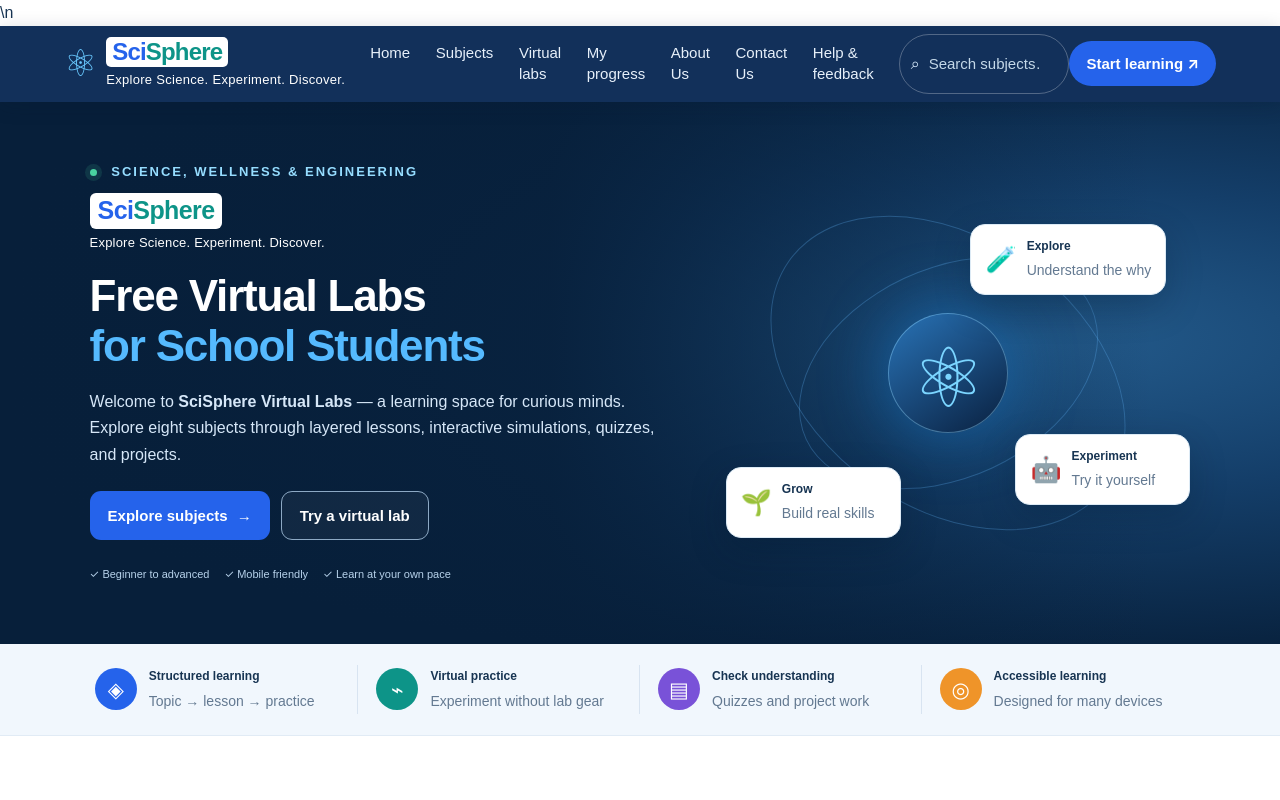
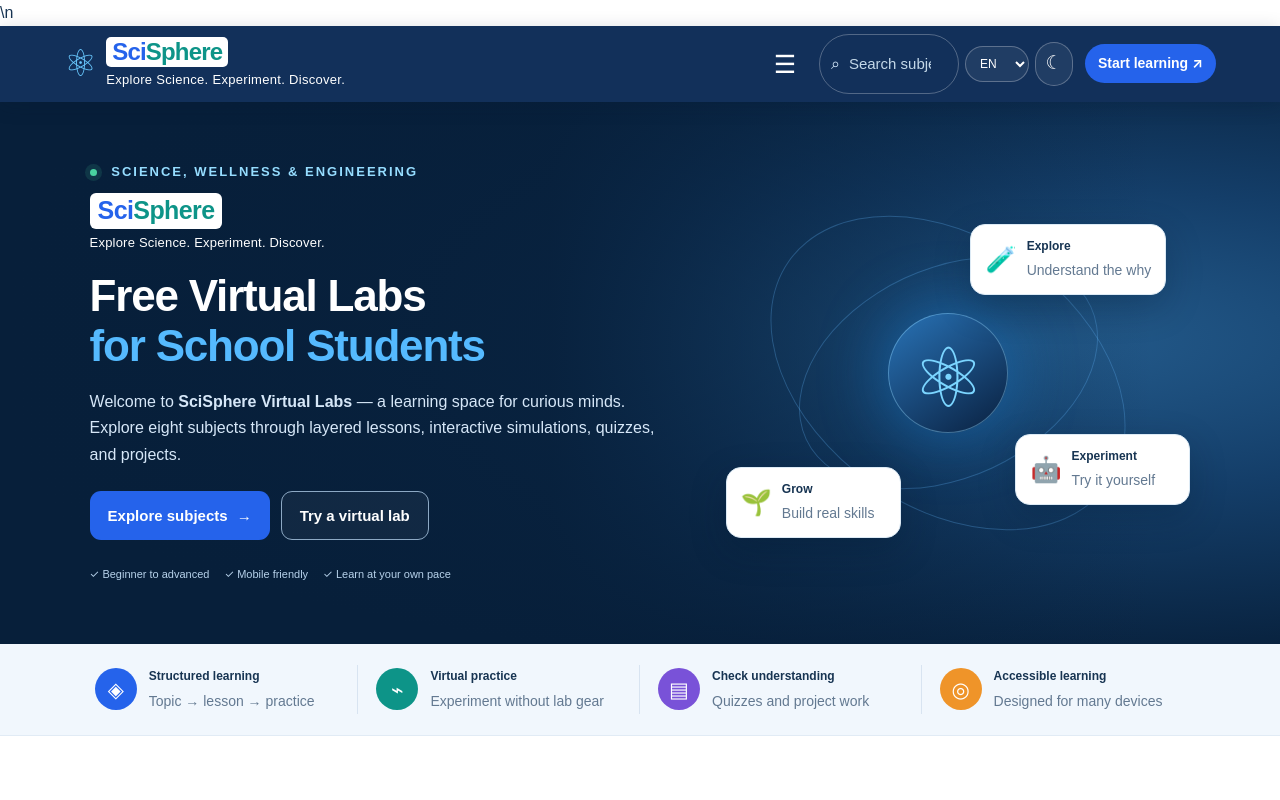
Before and after one commit to indiaeaglegames-blip/school, a plain HTML site: page index.html in a window 1280 px wide. Shown: the top 800 px of the page. Drawn offline with Linux system fonts and the light colour scheme.

Commit message:
Keep SciSphere navigation aligned at laptop widths

```diff
--- a/style.css
+++ b/style.css
@@ -136,3 +136,16 @@ footer .brand-copy small{font-size:9px;letter-spacing:.3px;color:#fff}
  .menu-toggle{flex-basis:38px}
  .language-picker select{max-width:44px}
 }
+
+@media(max-width:1360px){
+ .topbar{gap:12px}
+ .menu-toggle{display:block;margin-left:auto;flex:0 0 44px}
+ .topbar nav{display:none;position:absolute;top:76px;left:0;right:0;padding:12px 20px 18px;background:var(--navy);flex-direction:column;align-items:stretch;gap:0;box-shadow:0 12px 20px #061b3130}
+ .topbar nav.open{display:flex}
+ .topbar nav a{padding:12px 5px;border-bottom:1px solid #ffffff25;font-size:15px}
+ .header-tools{gap:6px}
+ .header-search{max-width:160px}
+ .header-search input{width:100px}
+ .nav-cta{font-size:14px;padding:10px 13px}
+}
+@media(max-width:680px){.topbar nav{top:68px}}
```
